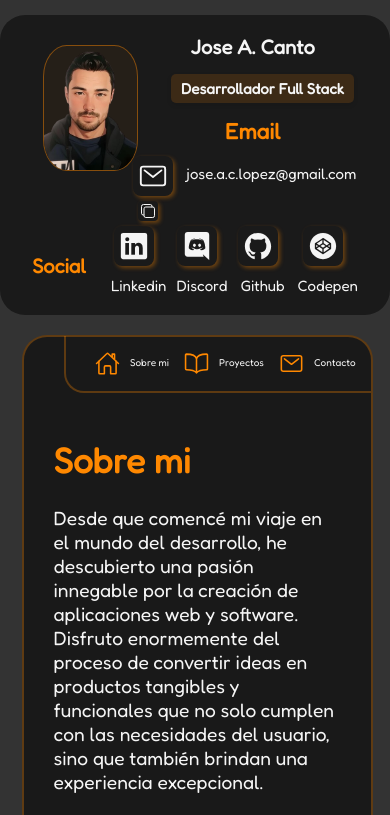
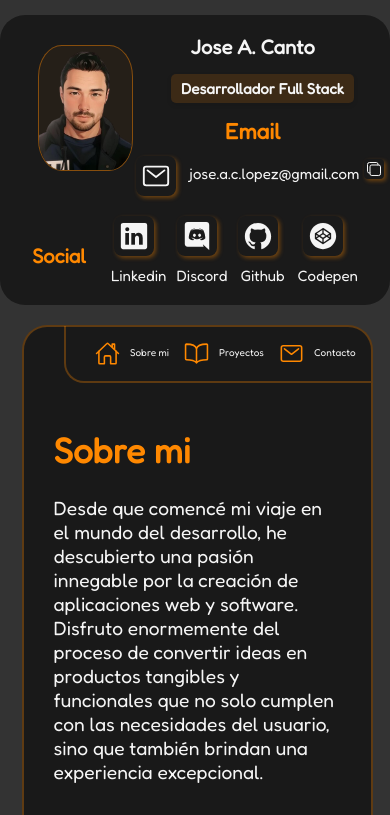
Before and after one commit to JackDev21/PortfolioJoseAcanto, a website: page index.html in a window 390 px wide. Shown: the top 815 px of the page. Drawn offline with nearby package versions, Linux system fonts and the light colour scheme.

Commit message:
copy margints

```diff
--- a/index.html
+++ b/index.html
@@ -27,7 +27,7 @@
 
         <div class="contact-info">
           <p class="contact-title">Email</p>
-          <span>
+          <span class="span-container-email">
             <a href="mailto:jose.a.c.lopez@gmail.com" class="contact-email">
               <ion-icon name="mail-outline"></ion-icon>
               jose.a.c.lopez@gmail.com
--- a/styles/style.css
+++ b/styles/style.css
@@ -478,6 +478,15 @@ iframe {
     font-size: 15px;
   }
 
+  span {
+    display: flex;
+    width: 254px;
+    margin: 0 0 20px 20px;
+
+  }
+
+
+
   .social-info {
     display: flex;
     position: relative;
@@ -512,7 +521,7 @@ iframe {
   .avatar-img {
     width: 95px;
     position: relative;
-    left: 15px;
+    left: 10px;
   }
 
   body {
```
